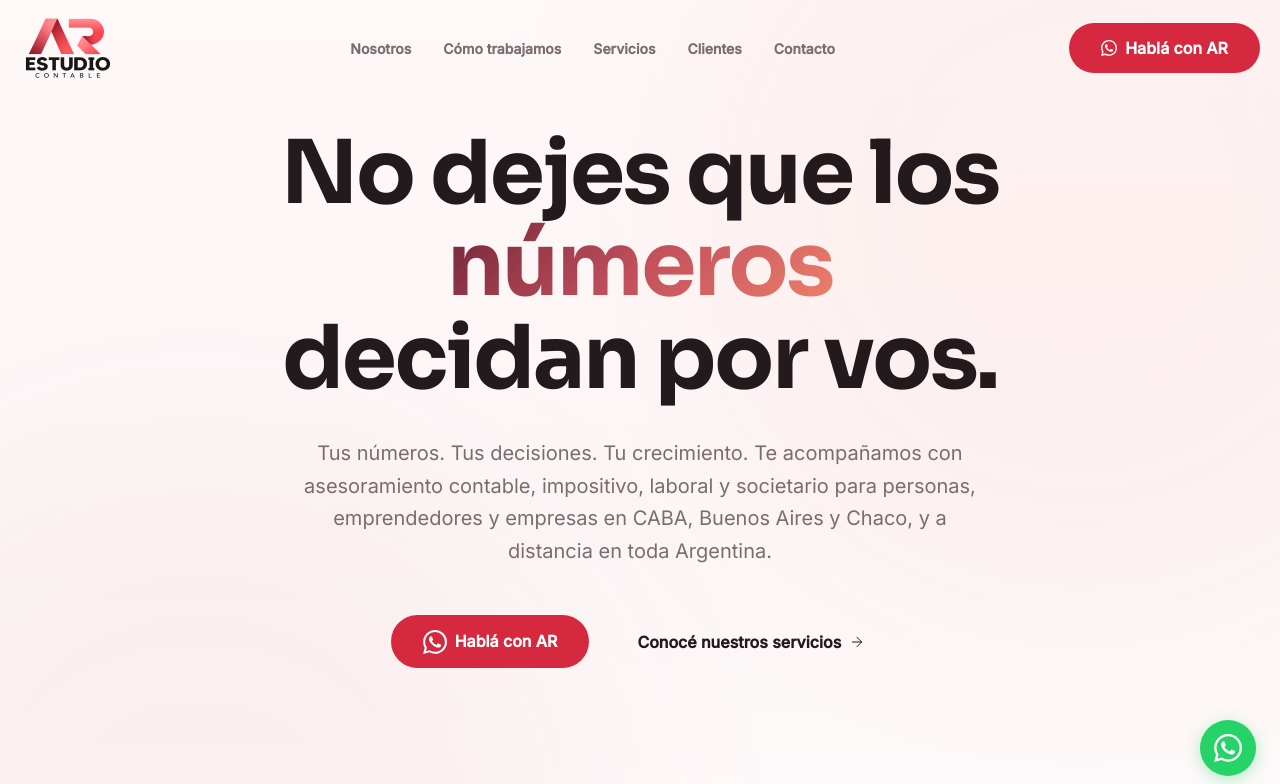
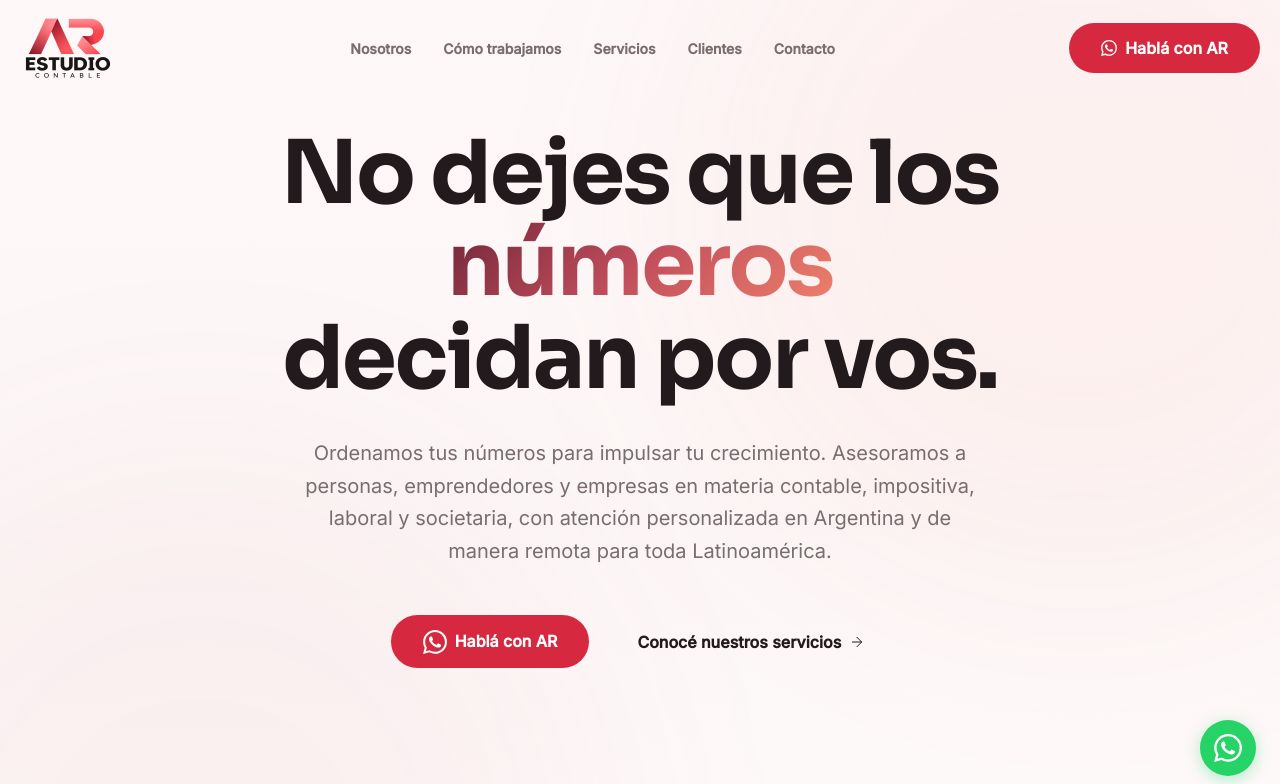
Before and after one commit to tomyk777/ar-landing, a Next.js app: page / in a window 1280 px wide. Shown: the top 784 px of the page. Built offline with nearby package versions, Linux system fonts and the light colour scheme.

Commit message:
feat: CLients update

```diff
--- a/src/app/page.tsx
+++ b/src/app/page.tsx
@@ -163,7 +163,8 @@ function Hero() {
 
         {/* Subtitle */}
         <p className="reveal reveal-delay-2 mt-8 text-lg sm:text-xl text-slate leading-relaxed max-w-2xl">
-          Tus números. Tus decisiones. Tu crecimiento. Te acompañamos con asesoramiento contable, impositivo, laboral y societario para personas, emprendedores y empresas en CABA, Buenos Aires y Chaco, y a distancia en toda Argentina.
+          Ordenamos tus números para impulsar tu crecimiento.
+Asesoramos a personas, emprendedores y empresas en materia contable, impositiva, laboral y societaria, con atención personalizada en Argentina y de manera remota para toda Latinoamérica.
         </p>
 
         {/* CTA */}
@@ -540,7 +541,7 @@ function Clientes() {
   const clients = [
     { name: "Fernando Ojeda", rubro: "Peluquería", city: "Chaco", logo: "/LogosClientes/Logo-FernandoOjedaEstilista.png" },
     { name: "Mayra Coop", rubro: "Veterinaria", city: "Corrientes", logo: "/LogosClientes/Logo-VeterinariaCorrientes.png" },
-    { name: "Melany De Paula", rubro: "Influencer", city: "CABA" },
+    { name: "Advance Bio", rubro: "Productos Alimenticios", city: "CABA", logo: "/LogosClientes/Logo-AdvanceBio.png" },
     { name: "Dra. Mariel Fernández", rubro: "Oftalmóloga", city: "Pilar" },
     { name: "Est. Martínez Cristal SRL", rubro: "Panadería", city: "Resistencia", logo: "/LogosClientes/Logo-Panaderia.png" },
     { name: "ARDIGITAL SAS", rubro: "Servicios de Software", city: "Barranqueras" },
```
Also changed, not shown: public/LogosClientes/Logo-AdvanceBio.png (added).
